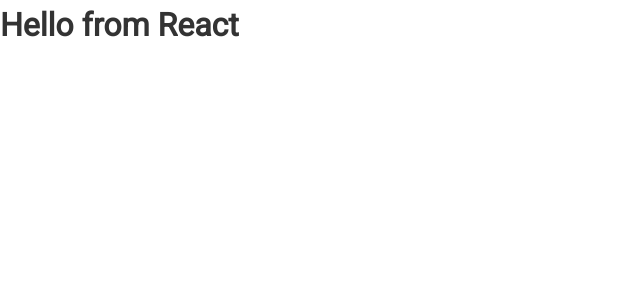
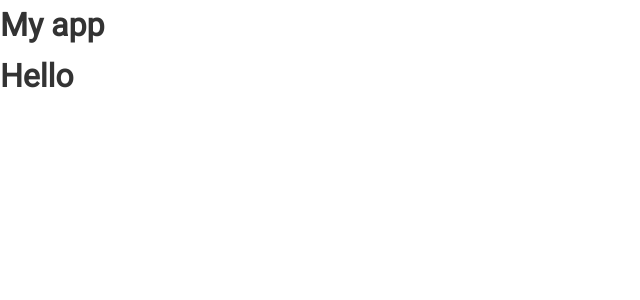
Before and after one commit to catmandu/ReactCourse, a React (Create React App) app: page / in a window 1280 px wide. Shown: the top 300 px of the page, without its empty margins (0-640 px from the left). Built offline with nearby package versions, Linux system fonts and the light colour scheme.

Commit message:
conditionals example

```diff
--- a/src/App.js
+++ b/src/App.js
@@ -1,12 +1,19 @@
-import React from 'react';
+import React, { Component } from 'react';
 import './App.css';
 
-function App() {
-  return (
-    <div className='App'>
-      <h1>Hello from React</h1>
-    </div>
-  );
+class App extends Component {
+  render() {
+    const name = 'John Doe';
+    const loading = false;
+    const showName = false;
+
+    return (
+      <div className='App'>
+        <h1>My app</h1>
+        {loading ? <h4>Loading...</h4> : <h1>Hello {showName && name}</h1>}
+      </div>
+    );
+  }
 }
 
 export default App;
```
